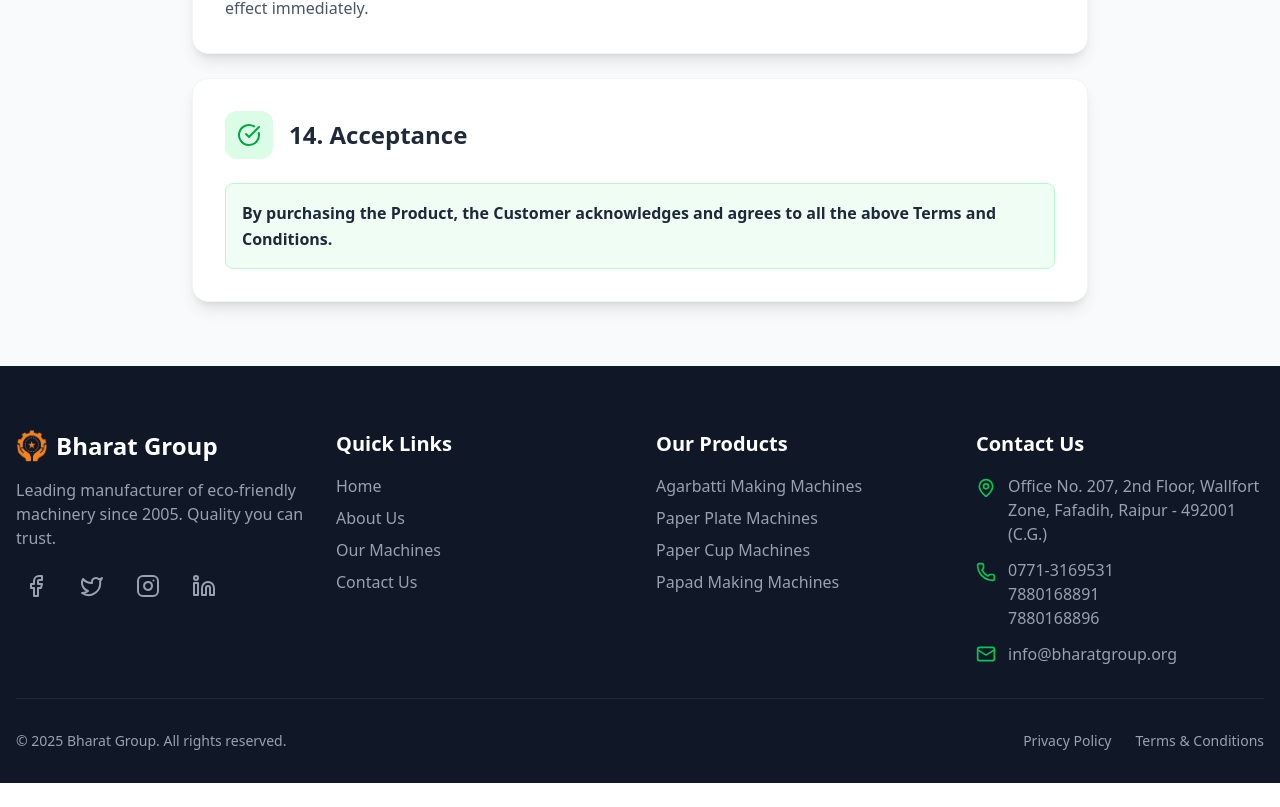
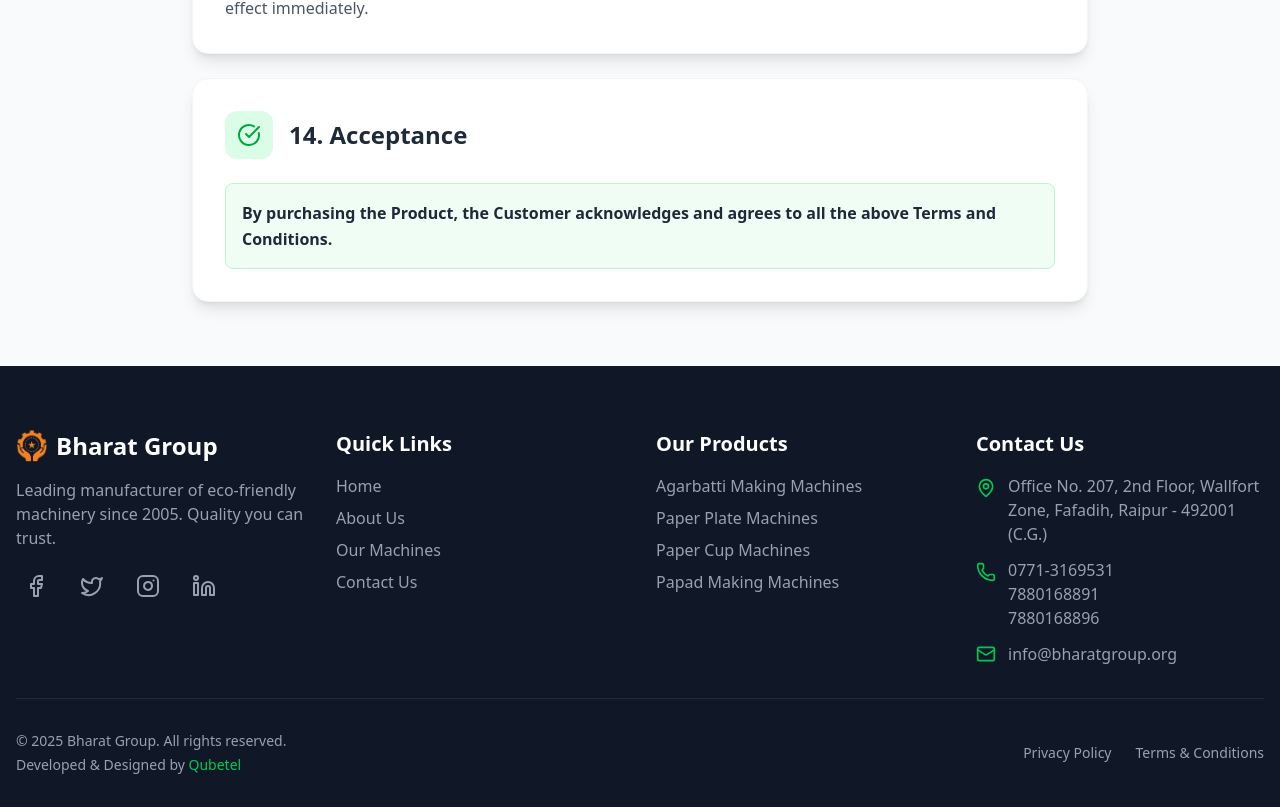
Before and after one commit to Qubetel/bharatgruop, a React (Vite) app: page /terms-conditions in a window 1280 px wide. Shown: the part 4394-5201 px from the top of the page. Before the commit the page ends 5177 px from the top, so only its background shows below. Built offline with nearby package versions, Linux system fonts and the light colour scheme.

Commit message:
Update Footer.jsx
design develop

```diff
--- a/src/components/Footer.jsx
+++ b/src/components/Footer.jsx
@@ -160,9 +160,20 @@ const Footer = () => {
         {/* Bottom Bar */}
         <div className="border-t border-gray-800 pt-8">
           <div className="flex flex-col md:flex-row justify-between items-center">
-            <p className="text-gray-400 text-sm mb-4 md:mb-0">
-              &copy; {new Date().getFullYear()} Bharat Group. All rights reserved.
-            </p>
+            <div className="text-gray-400 text-sm mb-4 md:mb-0 text-center md:text-left">
+              <p>&copy; {new Date().getFullYear()} Bharat Group. All rights reserved.</p>
+              <p className="mt-1">
+                Developed & Designed by{' '}
+                <a
+                  href="https://qubetel.com/"
+                  target="_blank"
+                  rel="noopener noreferrer"
+                  className="text-green-500 hover:text-green-400 transition-colors"
+                >
+                  Qubetel
+                </a>
+              </p>
+            </div>
             <div className="flex space-x-6 text-sm">
               <Link to="/privacy-policy" className="text-gray-400 hover:text-green-500 transition-colors">
                 Privacy Policy
```
